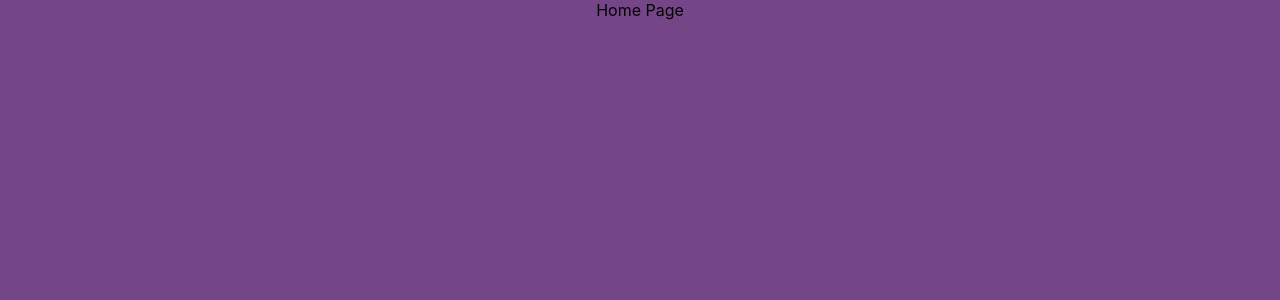
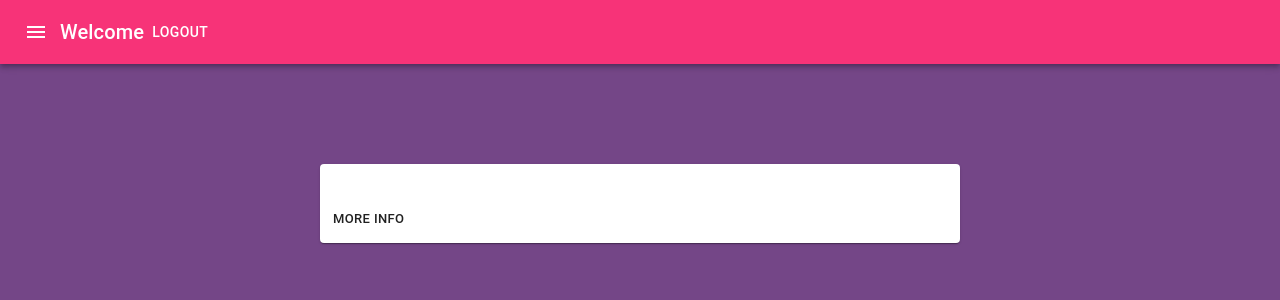
Before and after one commit to behnood-eghbali/react-login, a React (Create React App) app: page /Home in a window 1280 px wide. Shown: the top 300 px of the page. Built offline with nearby package versions, Linux system fonts and the light colour scheme.

Commit message:
[STYLES]: improve basic styles

```diff
--- a/src/App.js
+++ b/src/App.js
@@ -1,9 +1,7 @@
 import Login from './components/Login/Login';
 import Home from './components/Home/Home';
-import { BrowserRouter as Router, Route, Switch } from 'react-router-dom'
+import { BrowserRouter as Router, Route, Switch } from 'react-router-dom';
 import './App.css';
-
-
 
 function App() {
   return (
--- a/src/components/Home/Home.css
+++ b/src/components/Home/Home.css
@@ -0,0 +1,3 @@
+.card {
+    margin-top: 100px;
+}
--- a/src/components/Home/Home.js
+++ b/src/components/Home/Home.js
@@ -1,11 +1,65 @@
-import React from 'react'
+import AppBar from '@material-ui/core/AppBar'
+import Toolbar from '@material-ui/core/Toolbar'
+import IconButton from '@material-ui/core/IconButton'
+import MenuIcon from '@material-ui/icons/Menu'
+import Typography from '@material-ui/core/Typography'
+import Card from '@material-ui/core/Card'
+import CardActions from '@material-ui/core/CardActions'
+import CardContent from '@material-ui/core/CardContent'
+import Button from '@material-ui/core/Button'
+import Grid from '@material-ui/core/Grid'
+// import { createMuiTheme } from '@material-ui/core/styles'
+// import purple from '@material-ui/core/colors/purple'
+import './Home.css'
 
+/*
+const theme = createMuiTheme({
+  palette: {
+    primary: {
+      main: purple[500],
+    },
+    secondary: {
+      main: '#f44336',
+    },
+  },
+})
+ */
+/*
+const style = {
+    background: '#f73378'
+}
+ */
 function Home() {
-    return (
-        <div className="Home">
-            Home Page
-        </div>
-    )
+
+  return (
+      <div className="Home">
+        <AppBar position="static" style={{background: '#f73378'}}>
+            <Toolbar>
+                <IconButton edge="start" color="inherit" aria-label="menu">
+                <MenuIcon />
+                </IconButton>
+                <Typography variant="h6">
+                    Welcome
+                </Typography>
+                <Button color="inherit">Logout</Button>
+            </Toolbar>
+        </AppBar>
+        <Grid container>
+            <Grid item xs={3} />
+            <Grid item xs={6}>
+                <Card className="card">
+                    <CardContent>
+                    </CardContent>
+                    <CardActions>
+                        <Button size="small">More Info</Button>
+                    </CardActions>
+                </Card>
+            </Grid>
+            <Grid item xs={3} />
+        </Grid>
+
+      </div>
+  );
 }
 
 export default Home
```
Also changed, not shown: 1 other file (tests, documents, lock files or other folders).
